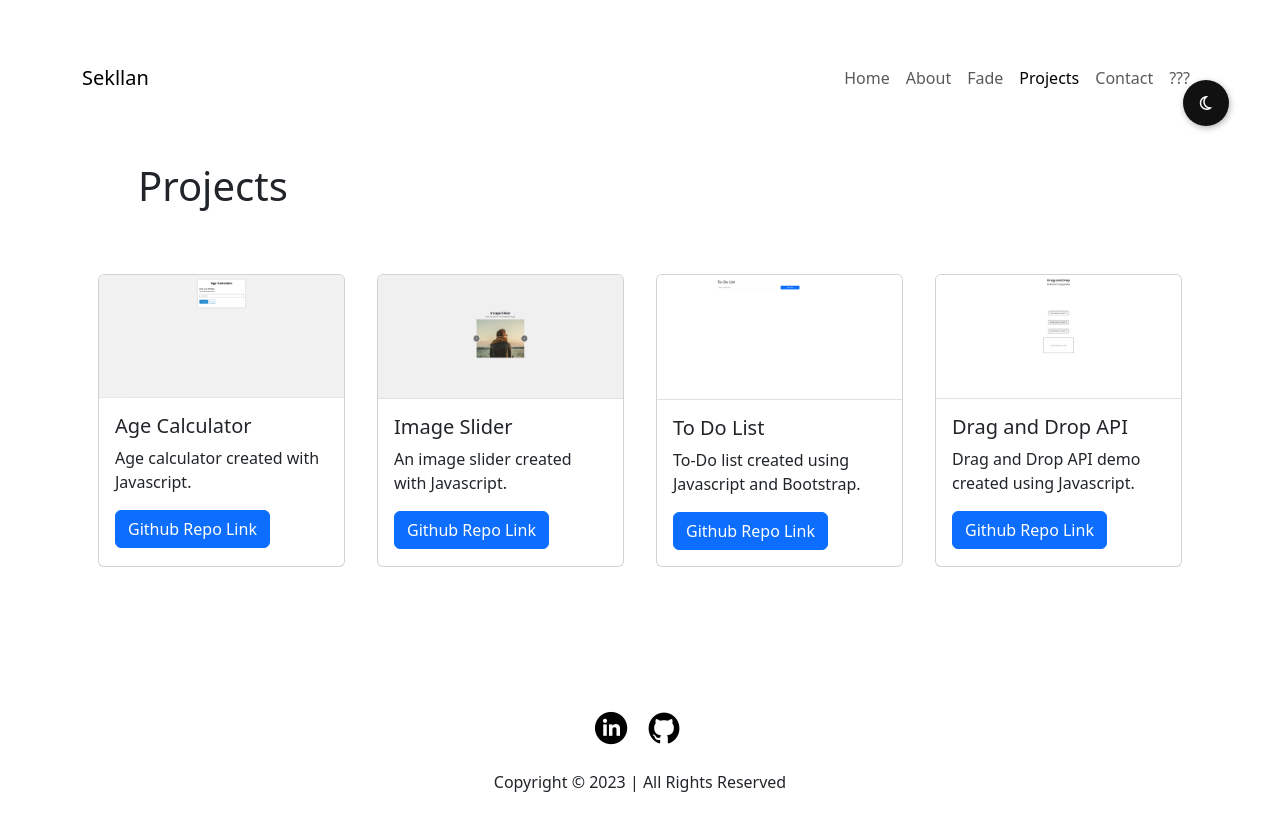
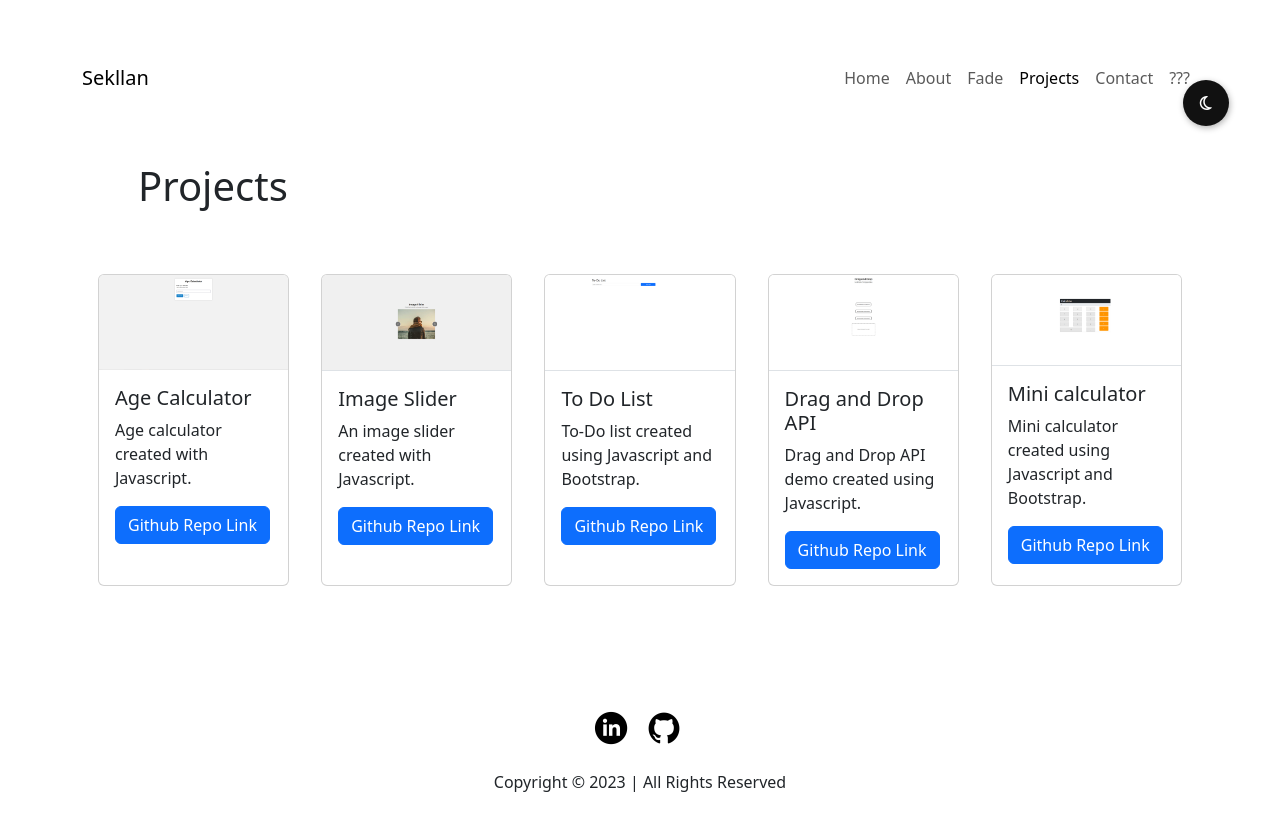
Before and after one commit to SekllanChenRuan/gave-up-on-astro, a plain HTML site: page projects.html in a window 1280 px wide. Drawn offline with nearby package versions, Linux system fonts and the light colour scheme.

Commit message:
add new project mini calculator to project page

```diff
--- a/projects.html
+++ b/projects.html
@@ -141,6 +141,26 @@
               >
             </div>
           </div>
+
+          <div class="card mx-3 mb-5">
+            <img
+              src="./media/images/mini-calc.png"
+              class="card-img-top"
+              alt="A screenshot of a mini calculator created using Javascript."
+            />
+            <div class="card-body border-top">
+              <h5 class="card-title">Mini calculator</h5>
+              <p class="card-text">
+                Mini calculator created using Javascript and Bootstrap.
+              </p>
+              <a
+                href="https://github.com/SekllanChenRuan/mini-calc/"
+                class="btn btn-primary"
+                target="_blank"
+                >Github Repo Link</a
+              >
+            </div>
+          </div>
         </div>
       </main>
       <footer
```
Also changed, not shown: media/images/mini-calc.png (added).
